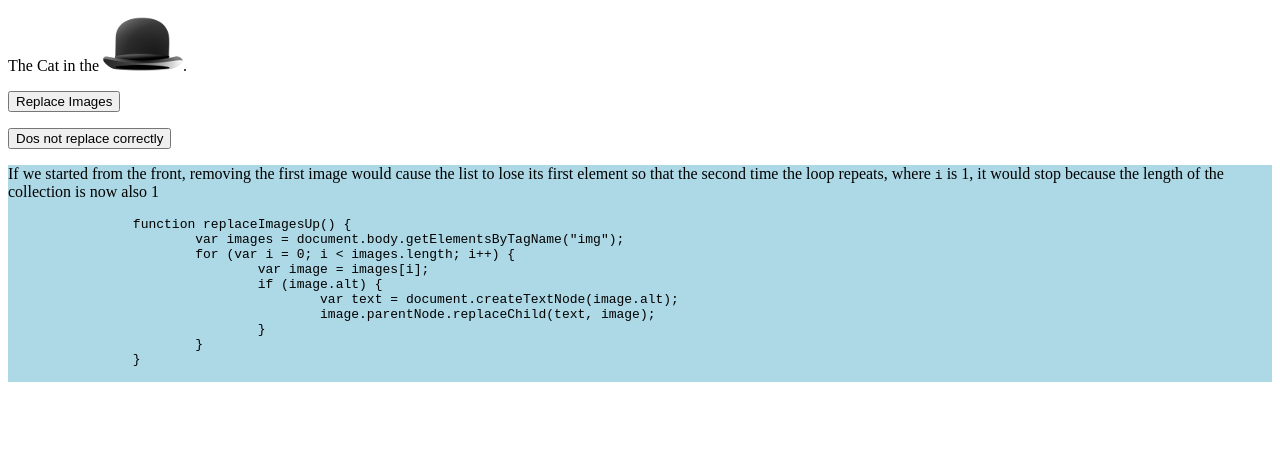
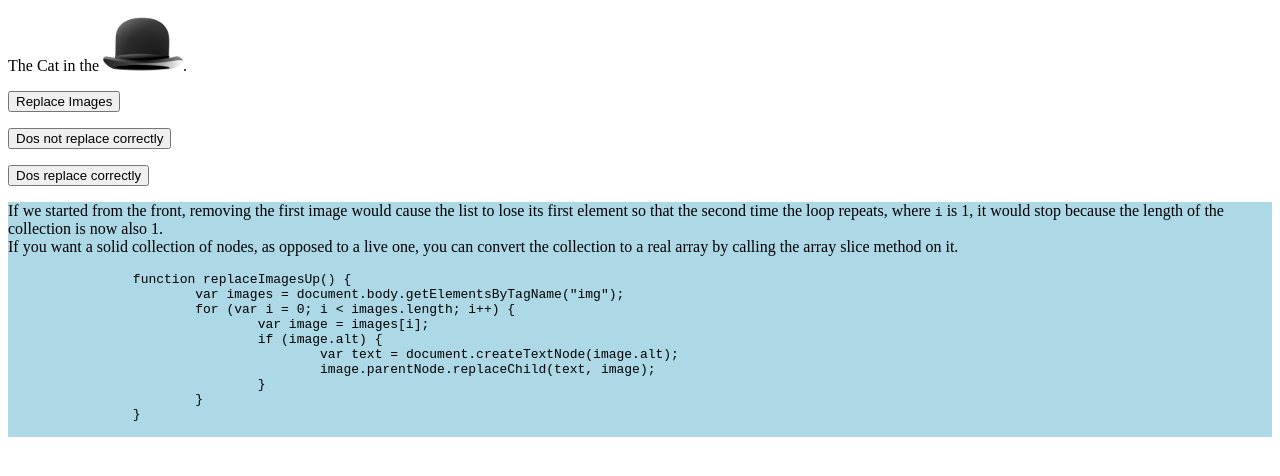
Before and after one commit to ULL-ESIT-MII-CA-1718/ejs-chapter13-DOM-examples, a website: page creating-nodes/index.html in a window 1280 px wide. Both pictures are taken after a click on the button "Dos not replace correctly". Drawn offline with Linux system fonts and the light colour scheme.

Commit message:
creating-nodes

```diff
--- a/creating-nodes/index.html
+++ b/creating-nodes/index.html
@@ -16,11 +16,17 @@
 
 	<p><button onclick="replaceImages()">Replace Images</button></p>
 	<p><button onclick="replaceImagesUp(); showExplanation();">Dos not replace correctly</button></p>
+	<p><button onclick="replaceImagesUpArray(); showExplanation();">Dos replace correctly</button></p>
 
   <div id="explanation">If we started from the front, removing the
   first image would cause the list to lose its first element so
   that the second time the loop repeats, where <tt>i</tt> is 1, it would
-  stop because the length of the collection is now also 1</div>
+  stop because the length of the collection is now also 1.
+  <br/>
+  If you want a solid collection of nodes, as opposed to a live
+  one, you can convert the collection to a real array by calling
+  the array slice method on it.
+  </div>
 	<script>
 		function replaceImages() {
 			var images = document.body.getElementsByTagName("img");
@@ -48,13 +54,31 @@
 	</script>
 
   <script>
+     var inserted = false;
      function showExplanation() {
         var explanation =  document.getElementById("explanation");
-        var p4 = document.createElement('p');
-        p4.innerHTML = "<pre>"+document.scripts[1].innerText+"</pre>";
-        explanation.appendChild(p4);
+        if (!inserted) {
+          var p4 = document.createElement('p');
+          p4.innerHTML = "<pre>"+document.scripts[1].innerText+"</pre>";
+          explanation.appendChild(p4);
+          inserted = true;
+        }
         explanation.style.display = "block";
      }
   </script>
+  <script type="text/javascript">
+		function replaceImagesUpArray() {
+			var images = document.body.getElementsByTagName("img");
+      images = Array.from(images);
+			for (var i = 0; i < images.length; i++) {
+				var image = images[i];
+				if (image.alt) {
+					var text = document.createTextNode(image.alt);
+					image.parentNode.replaceChild(text, image);
+				}
+			}
+		}
+	</script>
+  </script>
 </body>
 </html>
```
